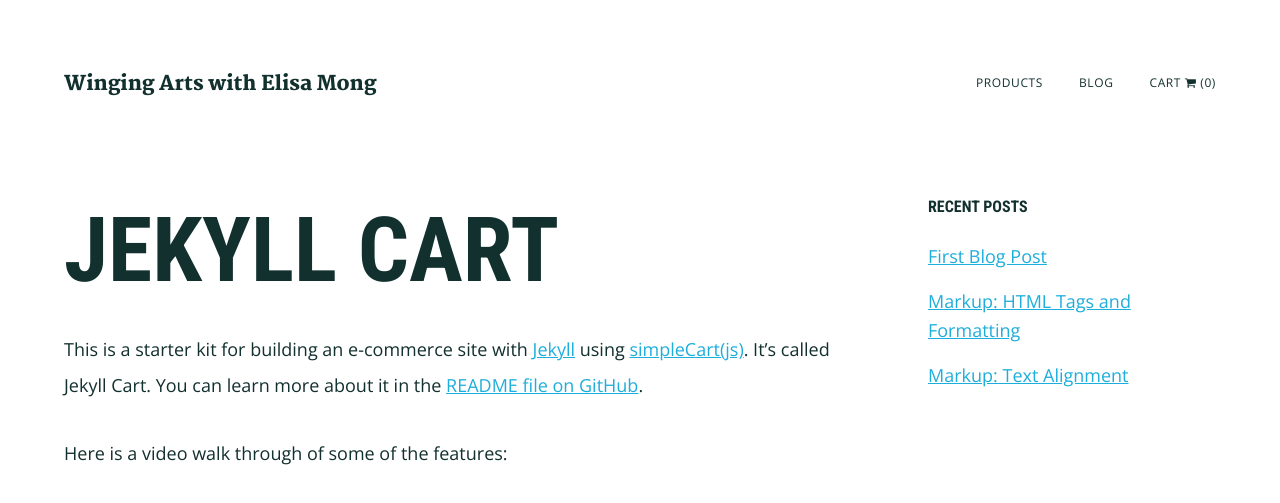
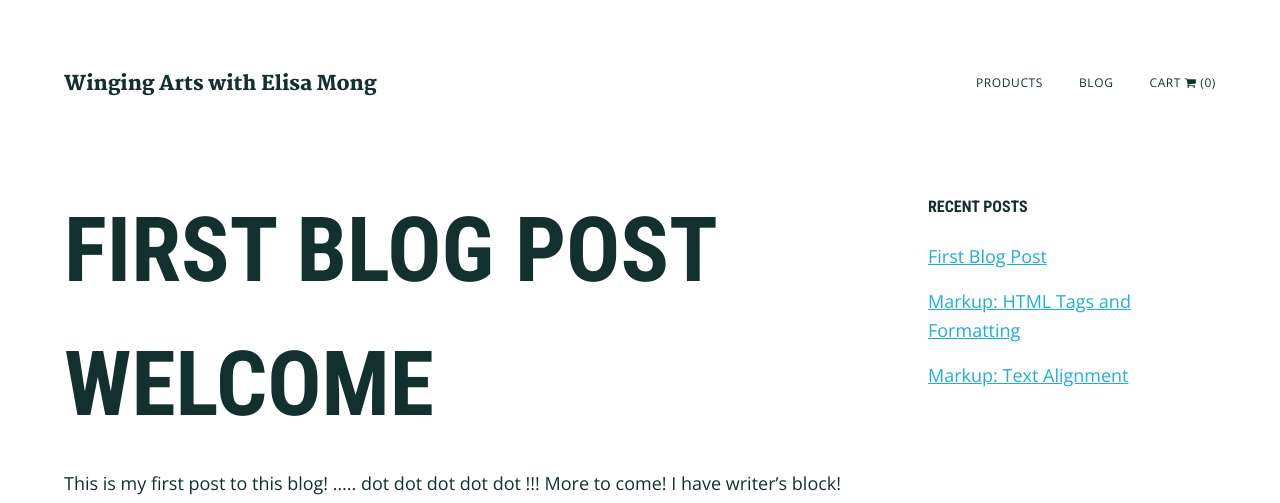
Before and after one commit to elisamong/winging-arts-with-elisamong, a Jekyll site: the page built from index.md, in a window 1280 px wide. Shown: the top 503 px of the page. Built offline with Jekyll 4.4.1, drawn with Linux system fonts in a browser that asks for light colours; nearby versions of some CDN libraries; some of the changed text lies outside the part shown; grey boxes are pictures that could not be loaded.

Commit message:
Changed index to show only the first blog post

```diff
--- /dev/null
+++ b/_includes/post_detail.html
@@ -0,0 +1,6 @@
+{% if post.title %}
+  <h1 class="entry-title">
+    <a href="{{ root_url }}{{ post.url }}">{{ post.title }}</a>
+  </h1>
+{% endif %}
+<div class="entry-content">{{ content }}</div>
--- a/_layouts/page.html
+++ b/_layouts/page.html
@@ -10,7 +10,7 @@ layout: default
         <article class="page entry" itemscope itemtype="http://schema.org/CreativeWork">
 
           <header class="entry-header">
-            <h1 class="entry-title" itemprop="headline">{{ page.title }}</h1>
+            {% if page.title %}<h1 class="entry-title" itemprop="headline">{{ page.title }}</h1>{% endif %}
           </header>
 
           <div class="entry-content" itemprop="text">
--- a/index.md
+++ b/index.md
@@ -1,13 +1,13 @@
 ---
-title: Jekyll Cart
-description: A Jekyll based shopping cart built with simpleCart(js).
+title:
+description: A blog for crafty and card making related things
 sidebar_option: sidebar
 featured_image_path:
 facebook_image_path:
 ---
 
-This is a starter kit for building an e-commerce site with [Jekyll](https://jekyllrb.com/) using [simpleCart(js)](http://simplecartjs.org/). It's called Jekyll Cart. You can learn more about it in the [README file on GitHub](https://github.com/bradonomics/jekyll-cart/blob/develop/README.md).
-
-Here is a video walk through of some of the features:
-
-<iframe width="800" height="450" src="https://www.youtube-nocookie.com/embed/jdp_XmogTEo?rel=0&amp;showinfo=0" frameborder="0" allowfullscreen></iframe>
+<div class="blog-index">
+  {% assign post = site.posts.first %}
+  {% assign content = post.content %}
+  {% include post_detail.html %}
+</div>
```
